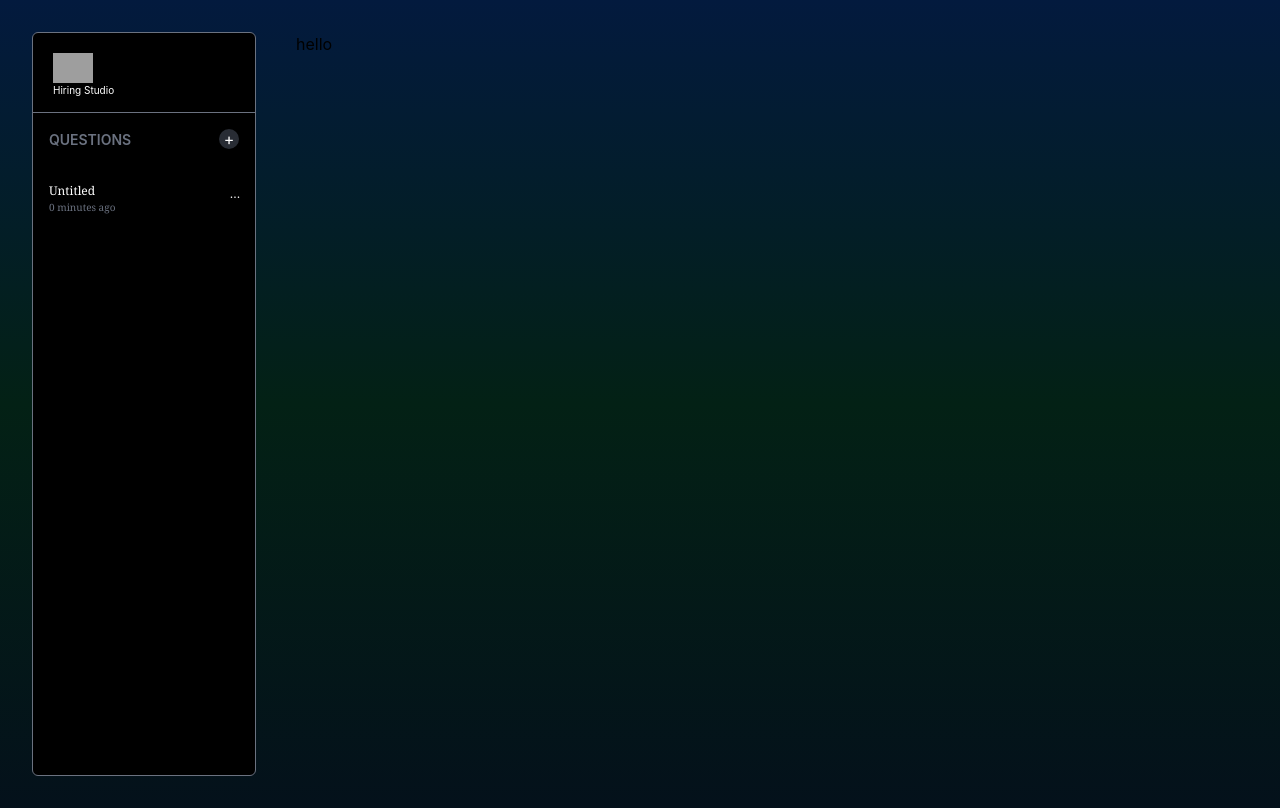
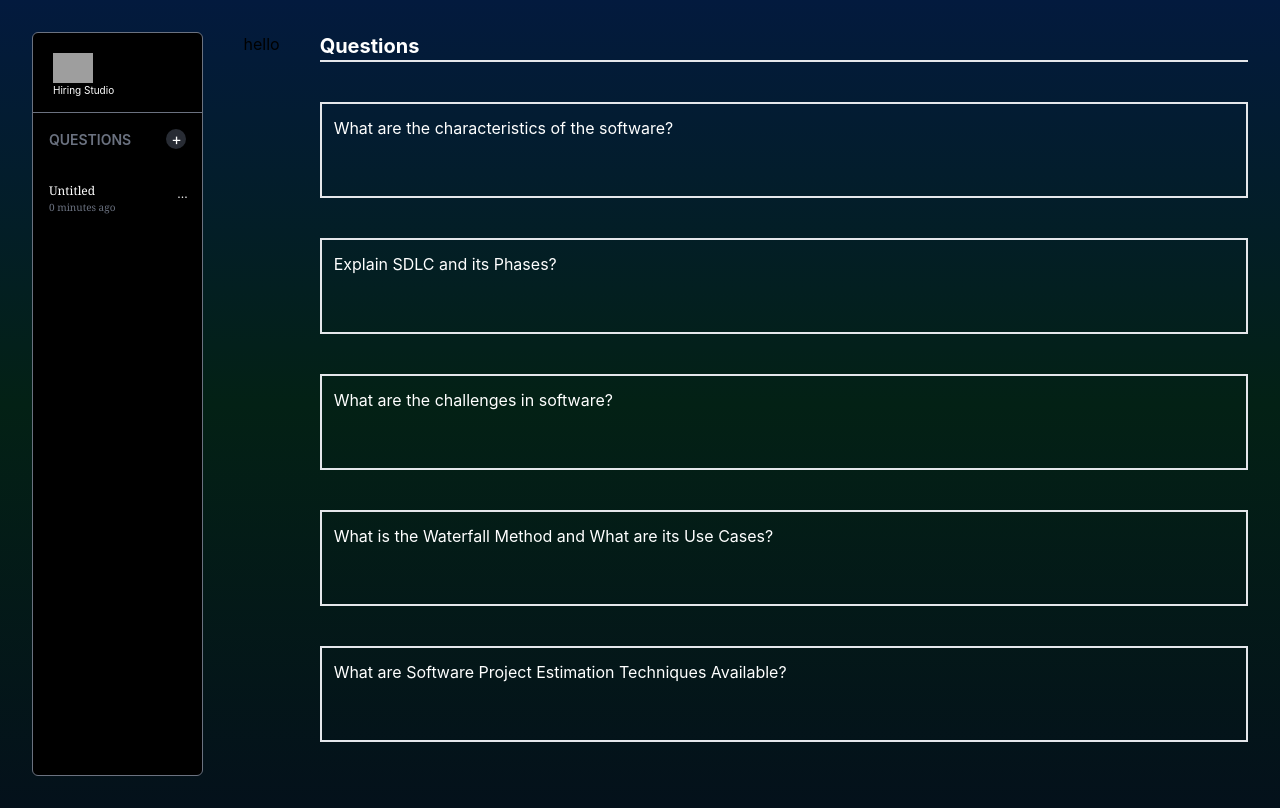
Before and after one commit to Abhas2001/HiringStudio, a React (Create React App) app in the folder hiringstudio/: page / in a window 1280 px wide. Built offline with nearby package versions, Linux system fonts and the light colour scheme; grey boxes are pictures that could not be loaded.

Commit message:
data added

```diff
--- a/hiringstudio/src/App.jsx
+++ b/hiringstudio/src/App.jsx
@@ -1,15 +1,16 @@
 import Navigation from './Navigation';
 import Mobile from './Mobile';
 import './App.css';
+import Questions from './Questions';
 import { useState } from 'react';
 
 function App() {
 
   const[showmobile,setshowmobile] = useState(false);
   const[items,setitems]=useState();
+  const[activeitems,setactiveitems]=useState(null);
 
-  console.log(showmobile);
-  console.log(items);
+
   return (
     <div className="m-8 flex gap-10">
        <Navigation setshowmobile={setshowmobile} setitems={setitems}/>
@@ -19,6 +20,8 @@ function App() {
        :
       <div>hello</div>
 }
+
+<Questions/>
     </div>
   );
 }
--- /dev/null
+++ b/hiringstudio/src/Questions.jsx
@@ -0,0 +1,27 @@
+import React from 'react';
+import data from './data';
+
+const Questions = () => {
+  return (
+    <section className='w-full'>
+    <div className='w-full border-b-[2px]'>
+      <p className='text-white font-bold text-xl'>Questions</p>
+    </div>
+
+    <section className='mt-10 flex flex-col gap-10'>
+        { data['software engineer'].map((x)=>{
+
+            return(
+        <div className='w-full h-24 border-[2px] text-white p-3'>
+           {x.Questions}
+        </div>
+            )
+        })
+}
+
+    </section>
+    </section>
+  )
+}
+
+export default Questions
--- /dev/null
+++ b/hiringstudio/src/data.js
@@ -0,0 +1,35 @@
+const data = {
+
+    'software engineer':[
+
+
+        {
+          "Questions":  "What are the characteristics of the software?"
+
+        },
+
+        {
+            "Questions":  " Explain SDLC and its Phases?"
+
+        },
+
+        {
+            "Questions":  "What are the challenges in software?"
+        },
+
+
+        {
+            "Questions":  "What is the Waterfall Method and What are its Use Cases?"
+        },
+
+
+         {
+            "Questions": "What are Software Project Estimation Techniques Available?"
+         }
+
+
+
+
+]}
+
+export default data;
```
